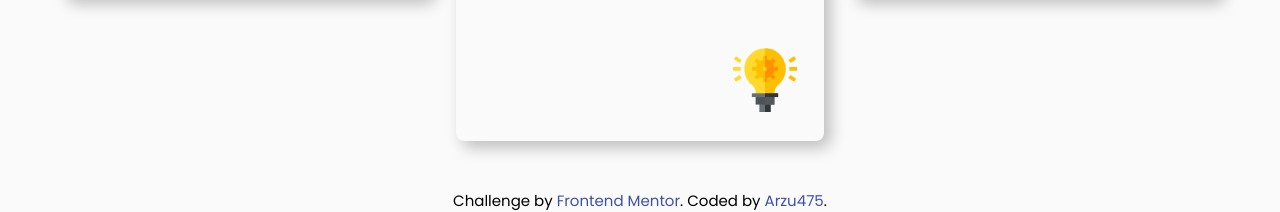
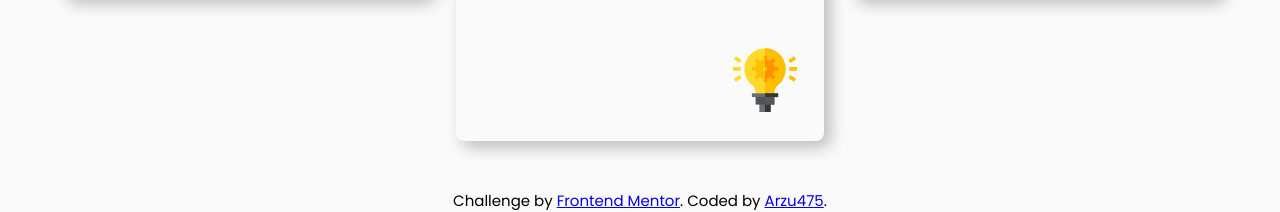
Before and after one commit to Arzu475/Four-card-feature-challenge, a plain HTML site: page index.html in a window 1280 px wide. Shown: the part 699-911 px from the top of the page. Drawn offline with Linux system fonts and the light colour scheme.

Commit message:
Update style.css

```diff
--- a/style.css
+++ b/style.css
@@ -124,11 +124,6 @@ body{
     margin-top: 3rem;
 }
 
-.attribution a{
-    color: hsl(228, 45%, 44%);
-    text-decoration: none;
-}
-
 @media (max-width: 576px) {
      .content{
       width: 100%;
```
